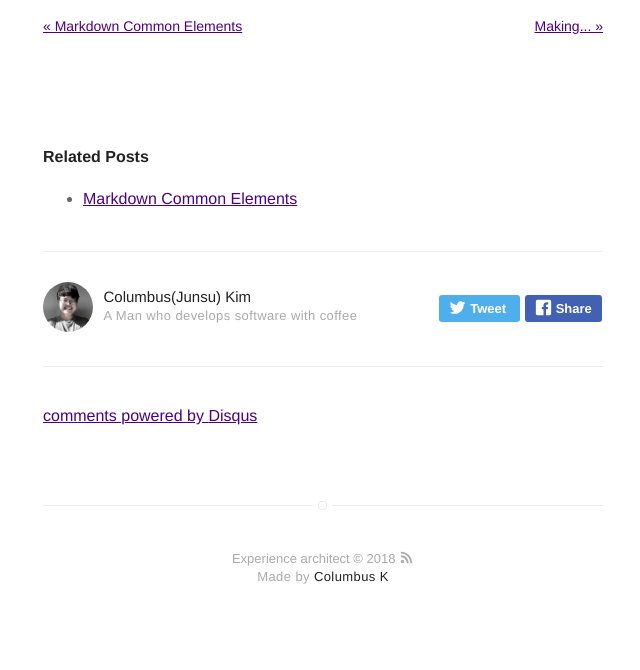
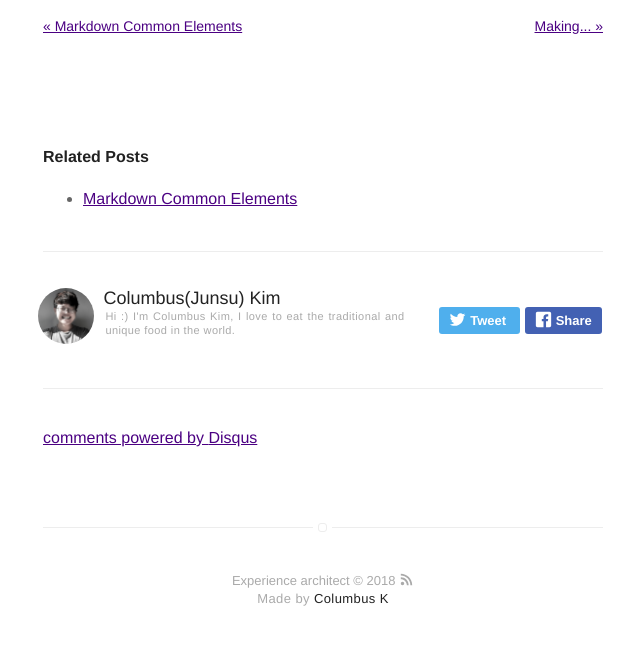
Before and after one commit to banjag954/banjag954.github.io, a Jekyll site: the page built from _posts/2015-02-24-markdown-extra-components.markdown, in a window 1280 px wide. Shown: the part 5648-6318 px from the top of the page, without its empty margins (317-957 px from the left). Built offline with Jekyll 4.4.1, drawn with Linux system fonts in a browser that asks for light colours; comment, search, counter and statistics services are not loaded; before the commit the page ends 6296 px from its top, so only the background shows below that.

Commit message:
Disqus_comp_01

```diff
--- a/_config.yml
+++ b/_config.yml
@@ -56,18 +56,19 @@ kickstarter: 2yvzeb7
 email: banjag954@naver.com
 
 authors:
-    johndoe:
-        name: Columbus(Junsu) Kim
-        bio: A Man who travels the world eating noodles
+    Columbus:
+        name: Columbus(Junsu) Kim <br />
+        bio: Hi :) I'm Columbus Kim, I love to eat the traditional and unique food in the world.
+
         external-image: false
         picture: assets/images/profile.jpg
         #twitter: johndoe
-    jamesfoster:
-        name: Columbus(Junsu) Kim
-        bio: A Man who develops software with coffee
-        external-image: false
-        picture: assets/images/profile.jpg
-        #twitter: jamesfoster
+    # jamesfoster:
+    #     name: Columbus(Junsu) Kim
+    #     bio: Hi :) I'm Columbus Kim, I love to eat the traditional and unique food in the world.
+    #     external-image: false
+    #     picture: assets/images/profile.jpg
+    #     #twitter: jamesfoster
 
 # do you want a larger site? change the option below
 # options: [normal, large] | default: normal
--- a/_posts/2015-02-24-markdown-extra-components.markdown
+++ b/_posts/2015-02-24-markdown-extra-components.markdown
@@ -10,7 +10,7 @@ tag:
 - components
 - extra
 category: blog
-author: jamesfoster
+author: Columbus
 description: Markdown summary with different options
 # jemoji: '<img class="emoji" title=":ramen:" alt=":ramen:" src="https://assets.github.com/images/icons/emoji/unicode/1f35c.png" height="20" width="20" align="absmiddle">'
 ---
--- a/_posts/2016-02-24-markdown-common-elements.markdown
+++ b/_posts/2016-02-24-markdown-common-elements.markdown
@@ -10,7 +10,7 @@ tag:
 - elements
 star: true
 category: blog
-author: johndoe
+author: Columbus
 description: Markdown summary with different options
 ---
 
--- a/_posts/2016-01-23-indigo-jekyll-theme.markdown
+++ b/_posts/2018-07-05-making.markdown
@@ -10,7 +10,7 @@ projects: true
 hidden: true # don't count this post in blog pagination
 description: "This is a simple and minimalist template for Jekyll for those who likes to eat noodles."
 category: project
-author: johndoe
+author: Columbus
 externalLink: false
 ---
 
--- a/_sass/components/author.sass
+++ b/_sass/components/author.sass
@@ -6,7 +6,8 @@
     margin: 4rem auto 0
 
     > .toleft > .selfie
-        width: 90%
+        margin : 6px 1px 0px -5px
+        width: 100%
         border-radius: 100%
 
     > .toright > .name,
@@ -15,7 +16,7 @@
         display: inline-block
 
     > .toright > .name
-        font-size: 1.5rem
+        font-size: 1.8rem
         font-family: $fontSans
         font-weight: 500
         margin: 6px 0 0
@@ -32,10 +33,10 @@
         font-family: $fontSans
         font-weight: 300
         color: $gama
-        font-size: 1.3rem
+        font-size: 1.1rem
         text-align: justify
-        line-height: 1.5
-        margin: 0
+        line-height: 1.3
+        margin: 0px 0px 0px 2px
 
         @media #{$mobile}
             width: 100%
--- a/_sass/components/share.sass
+++ b/_sass/components/share.sass
@@ -45,9 +45,13 @@
 
     > .twitter
         background: #4fafed
+        top: -20px
+        position: relative
 
     > .facebook
         background: #4361b3
+        top: -20px
+        position: relative
 
     > .google-plus
         background: #dd4b39
```
